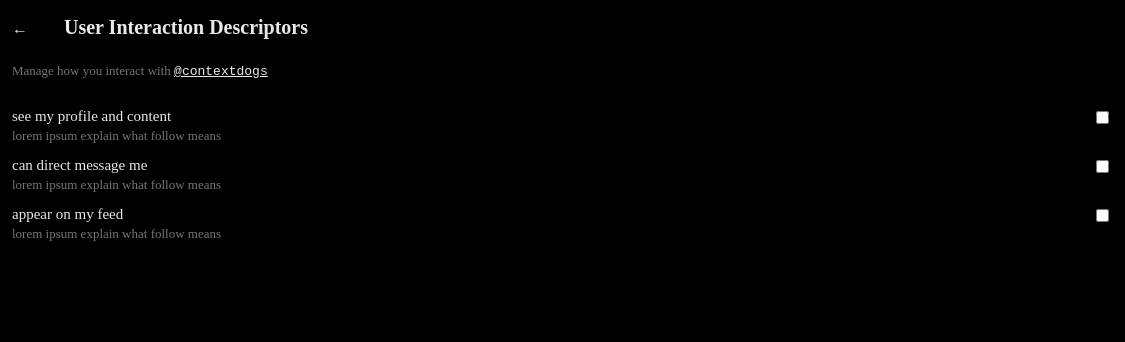
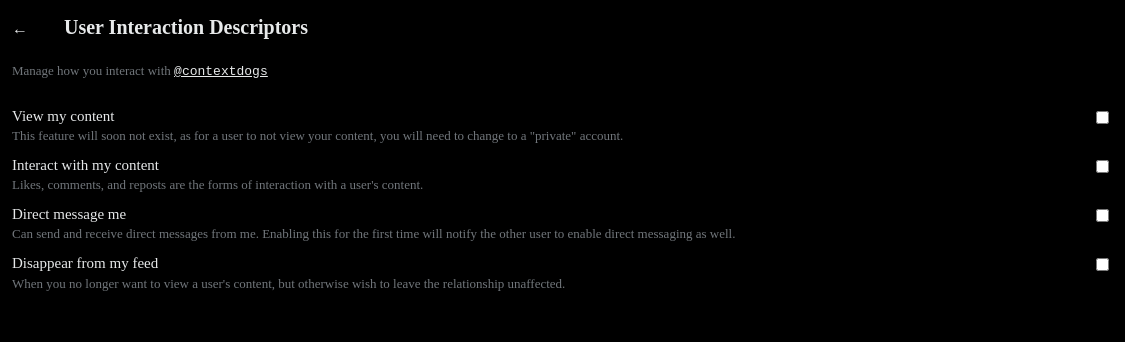
Before and after one commit to jamesaorson/hci-individual-project, a plain HTML site: page descriptors/index.html in a window 1280 px wide. Shown: the top 342 px of the page, 155-1280 px from the left. Drawn offline with Linux system fonts and the light colour scheme; a web font is replaced by a local one.

Commit message:
Fix up pages a bit

```diff
--- a/matrix/index.html
+++ b/descriptors/index.html
@@ -29,24 +29,31 @@
     <div class="feature-list">
       <div class="feature">
         <div>
-          <span>see my profile and content</span>
+          <span>View my content</span>
           <input type="checkbox" />
         </div>
-        <p class="feature-description">lorem ipsum explain what follow means</p>
+        <p class="feature-description">This feature will soon not exist, as for a user to not view your content, you will need to change to a "private" account.</p>
       </div>
       <div class="feature">
         <div>
-          <span>can direct message me</span>
+          <span>Interact with my content</span>
           <input type="checkbox" />
         </div>
-        <p class="feature-description">lorem ipsum explain what follow means</p>
+        <p class="feature-description">Likes, comments, and reposts are the forms of interaction with a user's content.</p>
       </div>
       <div class="feature">
         <div>
-          <span>appear on my feed</span>
+          <span>Direct message me</span>
           <input type="checkbox" />
         </div>
-        <p class="feature-description">lorem ipsum explain what follow means</p>
+        <p class="feature-description">Can send and receive direct messages from me. Enabling this for the first time will notify the other user to enable direct messaging as well.</p>
+      </div>
+      <div class="feature">
+        <div>
+          <span>Disappear from my feed</span>
+          <input type="checkbox" />
+        </div>
+        <p class="feature-description">When you no longer want to view a user's content, but otherwise wish to leave the relationship unaffected.</p>
       </div>
     </div>
   </div>
```
Also changed, not shown: index.html (+22 -9 lines).
